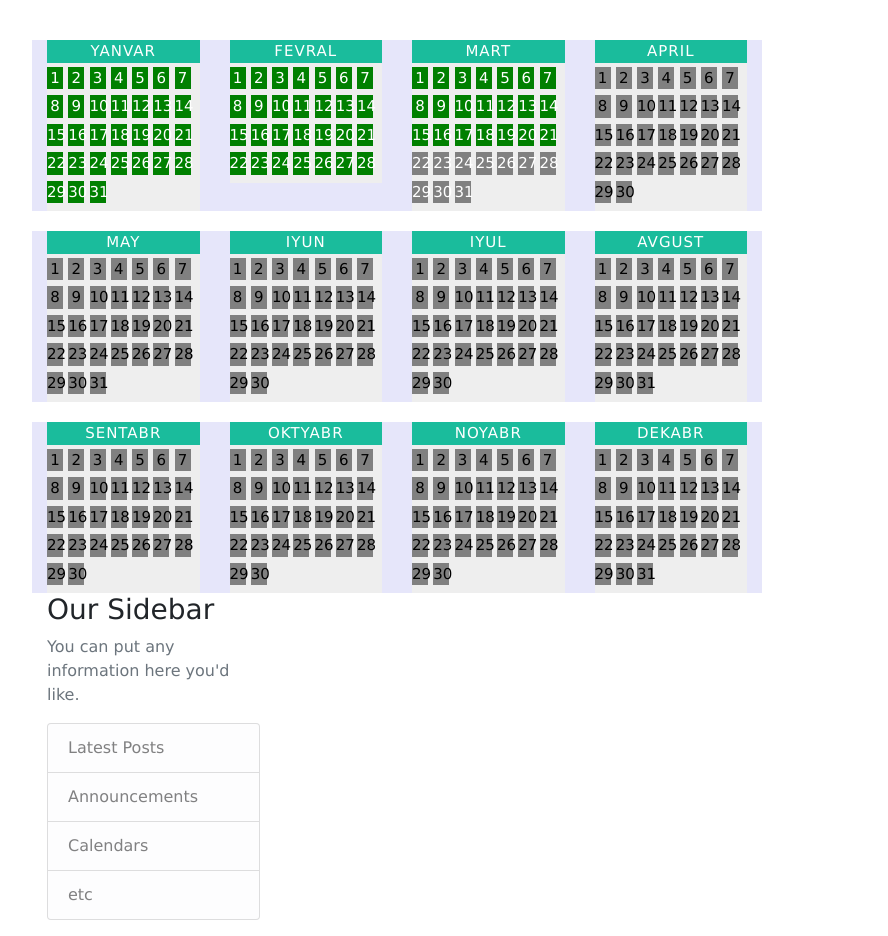
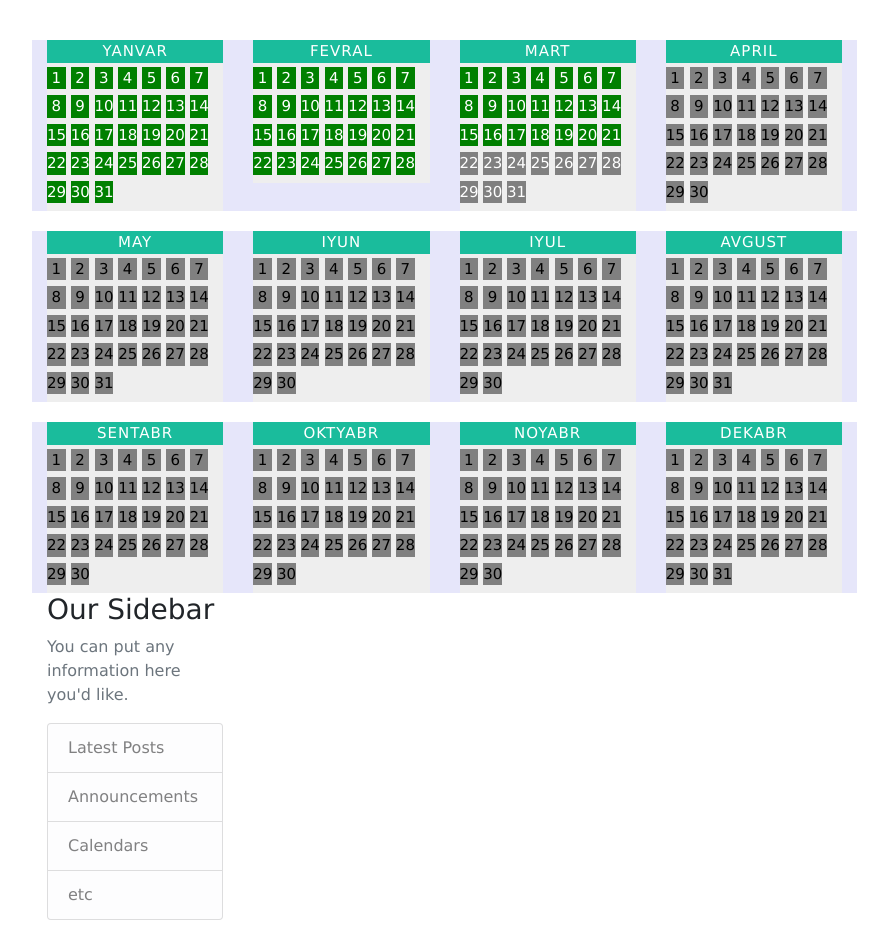
Before and after one commit to dostonhamrakulov/django-calendar-contribution-app, a Django app: page /calendar/ in a window 1280 px wide. Shown: the whole page, without its empty margins (53-941 px from the left). Run offline with Django 3.2, Linux system fonts and the light colour scheme; some libraries are stand-ins or nearby versions.

Commit message:
base.html is updating

```diff
--- a/calendar_blog/static/calendar_blog/main.css
+++ b/calendar_blog/static/calendar_blog/main.css
@@ -30,7 +30,7 @@ ul {
 
 .content-section {
   background: #ffffff;
-  padding: 10px 20px;
+  padding: 10px 10px;
   border: 1px solid #dddddd;
   border-radius: 3px;
   margin-bottom: 20px;
--- a/calendar_blog/templates/calendar_blog/base.html
+++ b/calendar_blog/templates/calendar_blog/base.html
@@ -119,6 +119,7 @@
           <div class="collapse navbar-collapse" id="navbarToggle">
             <div class="navbar-nav mr-auto">
               <a class="nav-item nav-link" href="{% url 'blog-home' %}">Home</a>
+              <a class="nav-item nav-link" href="{% url 'blog-calendar' %}">Calendar</a>
               <a class="nav-item nav-link" href="{% url 'blog-about' %}">About</a>
             </div>
             <!-- Navbar Right Side -->
@@ -132,10 +133,10 @@
     </header>
     <main role="main" class="container">
       <div class="row">
-        <div class="col-md-8">
+        <div class="col-md-9">
           {% block content %}{% endblock %}
         </div>
-        <div class="col-md-4">
+        <div class="col-md-3">
           <div class="content-section">
             <h3>Our Sidebar</h3>
             <p class='text-muted'>You can put any information here you'd like.
--- a/calendar_blog/templates/calendar_blog/calendar.html
+++ b/calendar_blog/templates/calendar_blog/calendar.html
@@ -1,6 +1,6 @@
 {% extends "calendar_blog/base.html" %}
   {% block content %}
-  <div class="container-fluid">
+  <div class="container">
     <div class="row">
 
       <div class="col-sm-3" style="background-color:lavender;">
```
